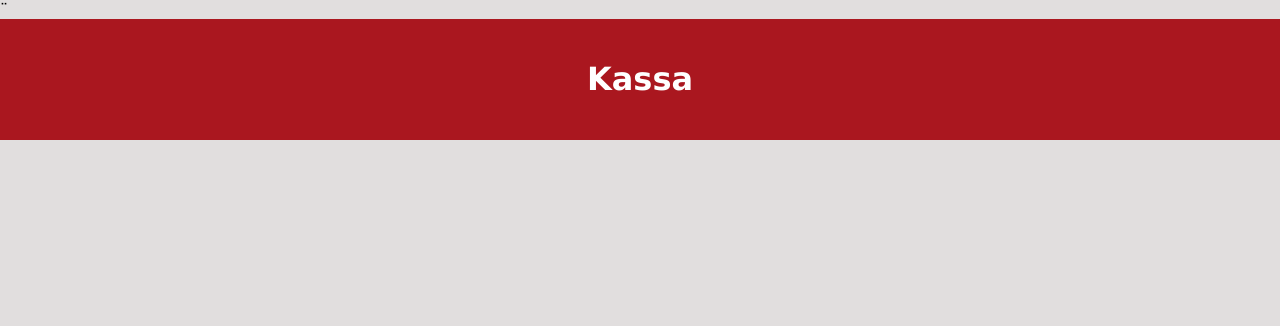
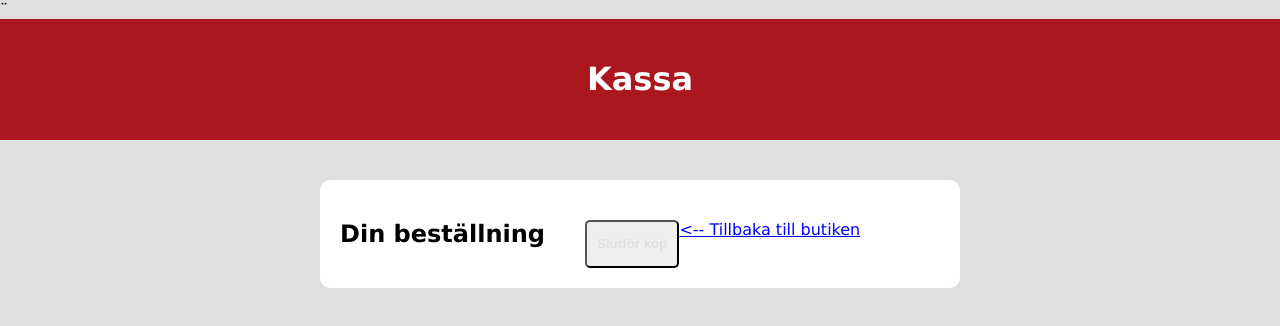
Before and after one commit to Toba-Sarmad/Assignment-Frontend, a plain HTML site: page checkout.html in a window 1280 px wide. Drawn offline with Linux system fonts and the light colour scheme.

Commit message:
Add checkout page layout with order list, total price, and navigation buttons

```diff
--- a/checkout.html
+++ b/checkout.html
@@ -12,3 +12,14 @@
 <header>
     <h1>Kassa</h1>
 </header>
+
+
+<main class="checkout">
+    <h2>Din beställning</h2>
+    <ul id="orderList"></ul>
+    <p id="orderTotal"></p>
+
+
+    <button id="finishOrder" class="checkout-btn">Slutför köp</button>
+    <a href="index.html" class="back-btn"> <-- Tillbaka till butiken</a>
+</main>
```
